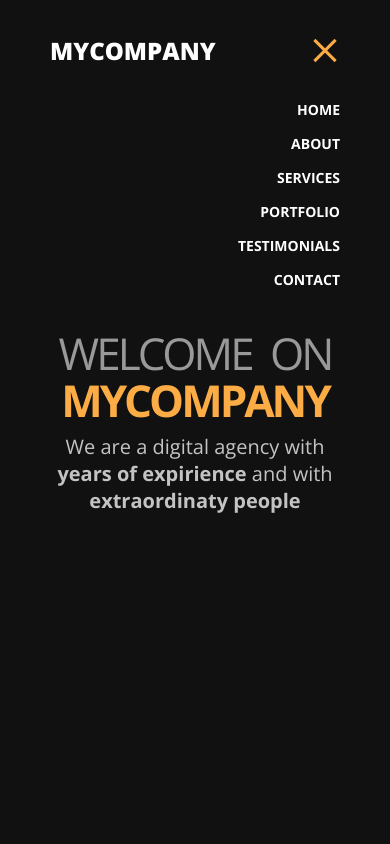
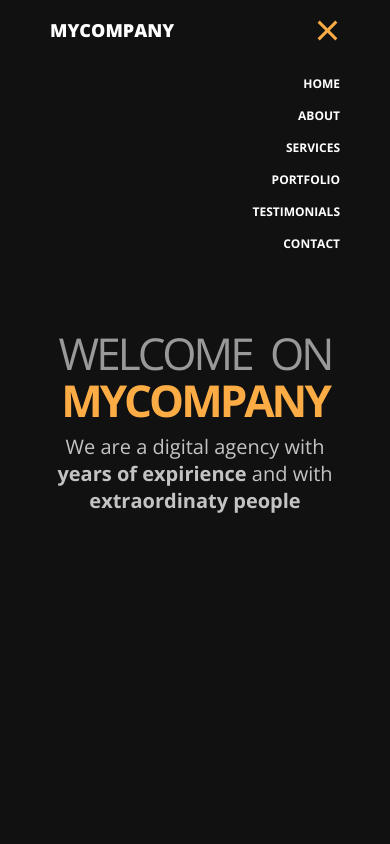
Before and after one commit to mrdimemes/mycompany-landing-page, a plain HTML site: page index.html in a window 390 px wide. Both pictures are taken after a click on the element 325 px from the left and 50 px from the top of the page. Shown: the top 844 px of the page. Drawn offline with nearby package versions, Linux system fonts and the light colour scheme.

Commit message:
adaptive for header

```diff
--- a/src/styles/sections/header/header.css
+++ b/src/styles/sections/header/header.css
@@ -6,6 +6,7 @@
   left: 0;
   right: 0;
   z-index: 10;
+  transition: 0.5s;
 }
 
 .header_scrolled {
@@ -26,6 +27,7 @@
   cursor: default;
   transition: 0.3s;
   color: var(--main-color);
+  z-index: 10;
 }
 .header__logo:hover {
   color: var(--additional-color);
@@ -135,3 +137,39 @@
     width: min-content;
   }
 }
+
+@media screen and (max-width: 768px) {
+  .header {
+    height: 75px;
+  }
+  .header__nav_active {
+    top: 75px;
+    padding-top: 15px;
+  }
+}
+
+@media screen and (max-width: 480px) {
+  .header {
+    height: 60px;
+  }
+  .header__logo {
+    font-size: 1.8em;
+  }
+  .header__nav_active {
+    top: 60px;
+  }
+  .header__popup-icon {
+    width: 25px;
+    height: 25px;
+  }
+  .header__popup-icon_active::after {
+    bottom: 43%;
+  }
+  .header__link {
+    font-size: 1.2em;
+  }
+  .header__link::after {
+    height: 2px;
+    bottom: -5px;
+  }
+}
```
